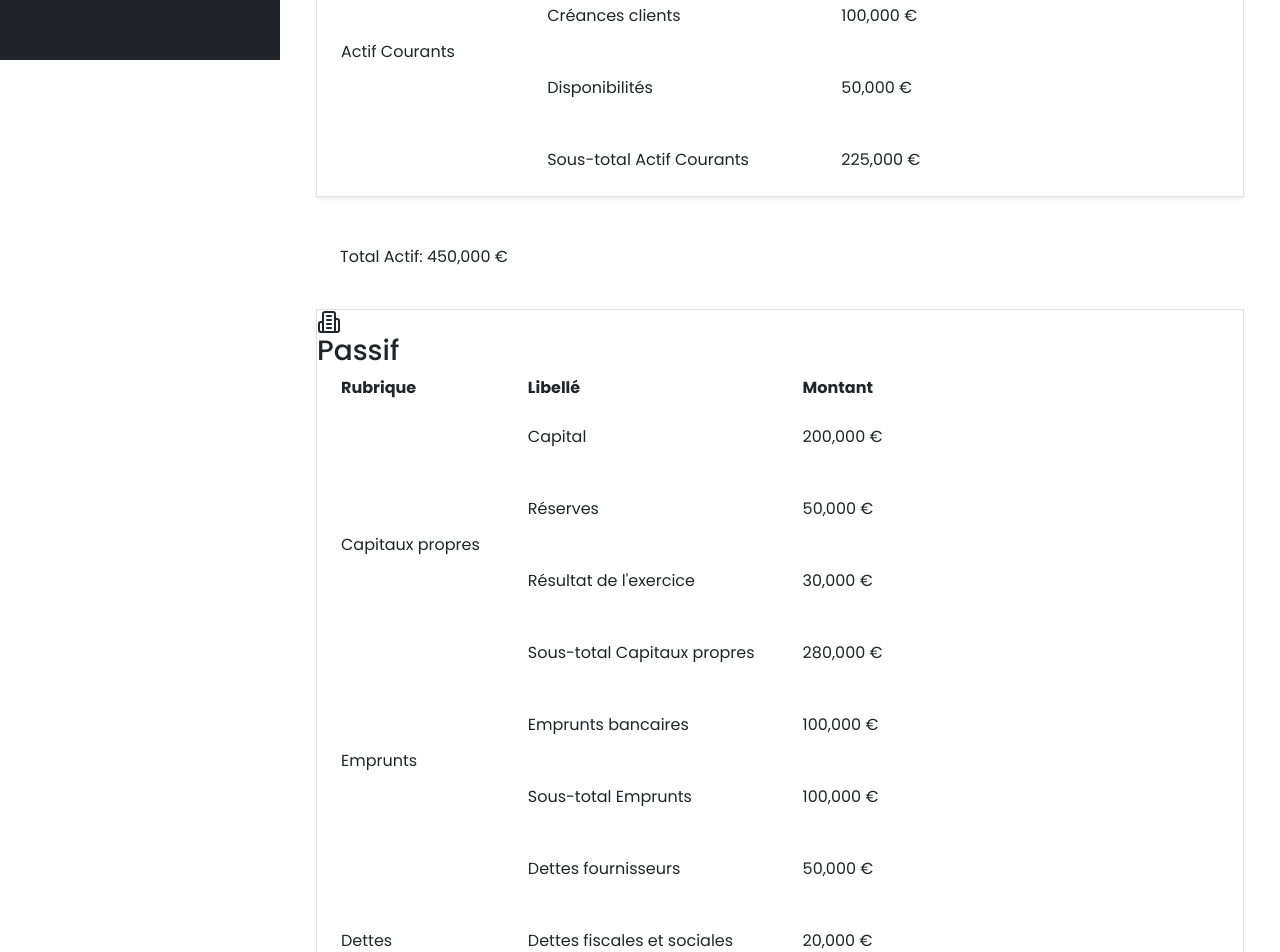
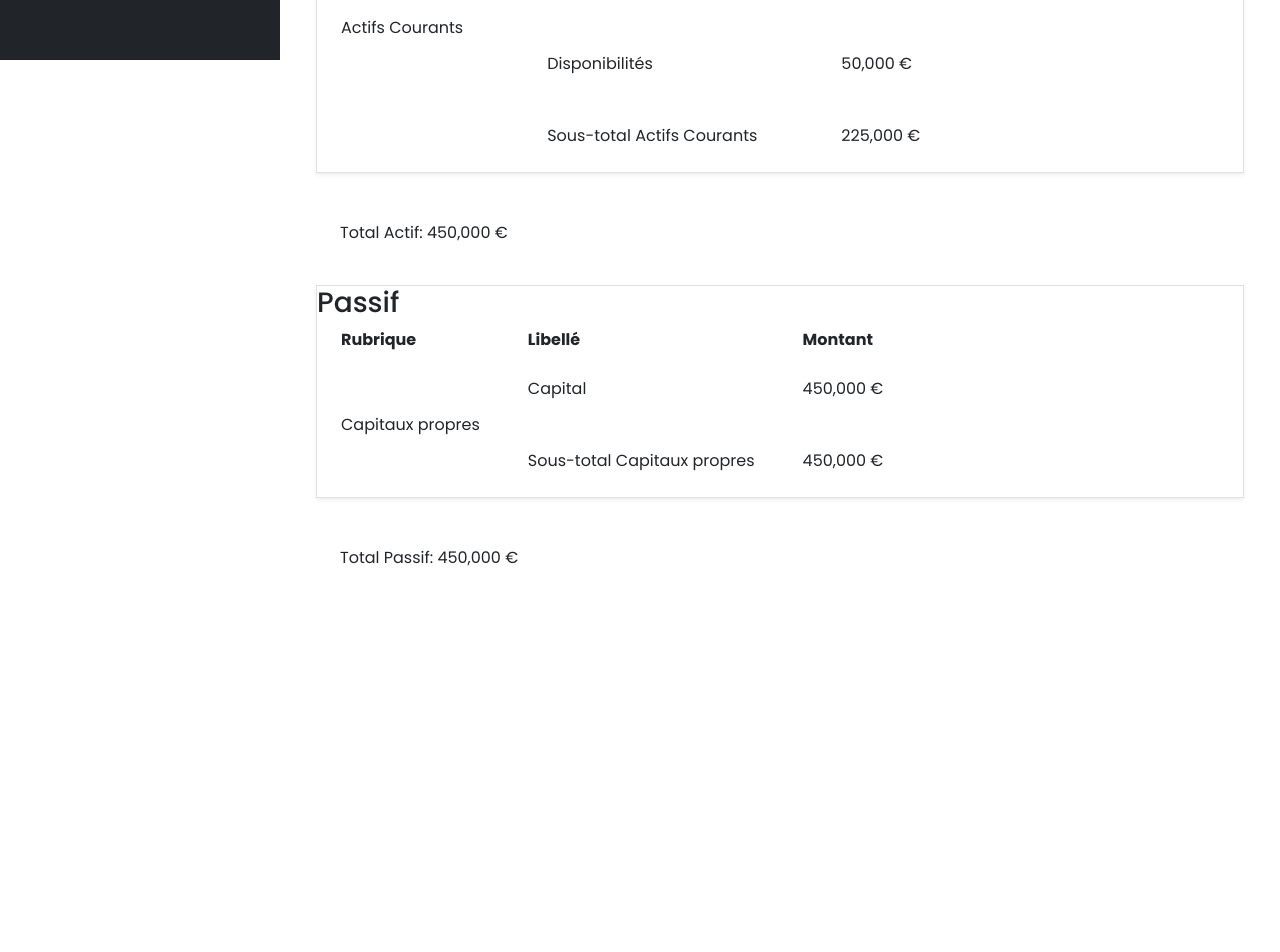
Before and after one commit to DIARY7/gestion_financier, a React (Vite) app: page /bilan in a window 1280 px wide. Shown: the part 740-1692 px from the top of the page. After the commit the page ends 1374 px from the top, so only its background shows below. Built offline with nearby package versions, Linux system fonts and the light colour scheme.

Commit message:
Integration de données de test dans Bilan

```diff
--- a/src/pages/Bilan.jsx
+++ b/src/pages/Bilan.jsx
@@ -4,68 +4,74 @@ import { Table, TableBody, TableCell, TableHead, TableHeader, TableRow } from "@
 import { Briefcase, Building2 } from 'lucide-react'
 import SearchBilan from '../composants/ui/form/SearchBilan'
 
-// Données fictives pour le bilan
-const bilanData = {
-  actif: [
+const categories = [
   {
-      titre: "Actifs Non Courants ",
-      items: [
-        { libelle: "Immobilisations incorporelles", montant: 50000 },
-        { libelle: "Immobilisations corporelles", montant: 150000 },
-        { libelle: "Immobilisations financières", montant: 25000 },
-      ]
+    nomCategorie: "Actif",
+    montant: 450000,
+    listeSousCategorie: [
+      {
+        nomSousCategorie: "Actifs Non Courants",
+        montant: 225000,
+        listeTypeRubrique: [
+          {
+            nomTypeRubrique: "Immobilisations incorporelles",
+            somme: 50000,
+            listeRubrique: [
+              { id: 116, libelle: "Autres impots et taxes", montant: 0.0 },
+              { id: 87, libelle: "Achats de materiels, equipements et travaux", montant: 0.0 },
+              { id: 71, libelle: "Ventes de produits intermediaires", montant: 0.0 },
+              { id: 68, libelle: "Associes, dividendes … payer", montant: 0.0 },
+            ],
           },
           {
-      titre: "Actif Courants ",
-      items: [
-
-        { libelle: "Stocks", montant: 75000 },
-        { libelle: "Créances clients", montant: 100000 },
-        { libelle: "Disponibilités", montant: 50000 },
-      ]
+            nomTypeRubrique: "Immobilisations corporelles",
+            somme: 150000,
+            listeRubrique: [
+              { id: 116, libelle: "Autres impots et taxes", montant: 0.0 },
+              { id: 87, libelle: "Achats de materiels, equipements et travaux", montant: 0.0 },
+              { id: 71, libelle: "Ventes de produits intermediaires", montant: 0.0 },
+              { id: 68, libelle: "Associes, dividendes … payer", montant: 0.0 },
+            ],
+          },
+          {
+            nomTypeRubrique: "Immobilisations financières",
+            somme: 25000,
+            listeRubrique: [
+              { id: 116, libelle: "Autres impots et taxes", montant: 0.0 },
+              { id: 87, libelle: "Achats de materiels, equipements et travaux", montant: 0.0 },
+              { id: 71, libelle: "Ventes de produits intermediaires", montant: 0.0 },
+              { id: 68, libelle: "Associes, dividendes … payer", montant: 0.0 },
+            ],
           },
         ],
-  passif: [
-    {
-      titre: "Capitaux propres",
-      items: [
-        { libelle: "Capital", montant: 200000 },
-        { libelle: "Réserves", montant: 50000 },
-        { libelle: "Résultat de l'exercice", montant: 30000 },
-      ]
       },
       {
-      titre: "Emprunts",
-      items: [
-        { libelle: "Emprunts bancaires", montant: 100000 },
-      ]
+        nomSousCategorie: "Actifs Courants",
+        montant: 225000,
+        listeTypeRubrique: [
+          {
+            nomTypeRubrique: "Stocks",
+            somme: 75000,
+            listeRubrique: [
+              { id: 116, libelle: "Autres impots et taxes", montant: 0.0 },
+              { id: 87, libelle: "Achats de materiels, equipements et travaux", montant: 0.0 },
+              { id: 71, libelle: "Ventes de produits intermediaires", montant: 0.0 },
+              { id: 68, libelle: "Associes, dividendes … payer", montant: 0.0 },
+            ],
           },
           {
-      titre: "Dettes",
-      items: [
-        { libelle: "Dettes fournisseurs", montant: 50000 },
-        { libelle: "Dettes fiscales et sociales", montant: 20000 },
-      ]
+            nomTypeRubrique: "Créances clients",
+            somme: 100000,
+            listeRubrique: [
+              { id: 116, libelle: "Autres impots et taxes", montant: 0.0 },
+              { id: 87, libelle: "Achats de materiels, equipements et travaux", montant: 0.0 },
+              { id: 71, libelle: "Ventes de produits intermediaires", montant: 0.0 },
+              { id: 68, libelle: "Associes, dividendes … payer", montant: 0.0 },
+            ],
           },
-  ]
-}
-
-/*
-  Data de Test
-*/
-
-const categories = [
           {
-    nomCategorie: "Capitaux propres et passifs",
-    montant: 0.0,
-    listeSousCategorie: [
-      {
-        nomSousCategorie: "Excedent brut d'exploitation",
-        montant: 0.0,
-        listeTypeRubrique: [
-          {
-            nomTypeRubrique: "Autres services exterieurs",
-            somme: 0.0,
+            nomTypeRubrique: "Disponibilités",
+            somme: 50000,
             listeRubrique: [
               { id: 116, libelle: "Autres impots et taxes", montant: 0.0 },
               { id: 87, libelle: "Achats de materiels, equipements et travaux", montant: 0.0 },
@@ -78,16 +84,16 @@ const categories = [
     ],
   },
   {
-    nomCategorie: "Actifs immobilisés",
-    montant: 0.0,
+    nomCategorie: "Passif",
+    montant: 450000,
     listeSousCategorie: [
       {
-        nomSousCategorie: "Immobilisations corporelles",
-        montant: 0.0,
+        nomSousCategorie: "Capitaux propres",
+        montant: 450000,
         listeTypeRubrique: [
           {
-            nomTypeRubrique: "Biens immobiliers",
-            somme: 0.0,
+            nomTypeRubrique: "Capital",
+            somme: 450000,
             listeRubrique: [
               { id: 201, libelle: "Terrains", montant: 0.0 },
               { id: 202, libelle: "Bâtiments", montant: 0.0 },
@@ -99,64 +105,18 @@ const categories = [
       },
     ],
   },
-  {
-    nomCategorie: "Produits d'exploitation",
-    montant: 0.0,
-    listeSousCategorie: [
-      {
-        nomSousCategorie: "Produits de vente",
-        montant: 0.0,
-        listeTypeRubrique: [
-          {
-            nomTypeRubrique: "Chiffre d'affaires",
-            somme: 0.0,
-            listeRubrique: [
-              { id: 301, libelle: "Ventes de marchandises", montant: 0.0 },
-              { id: 302, libelle: "Ventes de services", montant: 0.0 },
-              { id: 303, libelle: "Produits accessoires", montant: 0.0 },
-              { id: 304, libelle: "Autres produits", montant: 0.0 },
-            ],
-          },
-        ],
-      },
-    ],
-  },
-  {
-    nomCategorie: "Charges financières",
-    montant: 0.0,
-    listeSousCategorie: [
-      {
-        nomSousCategorie: "Frais financiers",
-        montant: 0.0,
-        listeTypeRubrique: [
-          {
-            nomTypeRubrique: "Charges d'intérêts",
-            somme: 0.0,
-            listeRubrique: [
-              { id: 401, libelle: "Intérêts bancaires", montant: 0.0 },
-              { id: 402, libelle: "Intérêts sur emprunts", montant: 0.0 },
-              { id: 403, libelle: "Pénalités", montant: 0.0 },
-              { id: 404, libelle: "Autres charges financières", montant: 0.0 },
-            ],
-          },
-        ],
-      },
-    ],
-  },
 ];
 
 // Composant pour afficher une colonne du bilan (Actif ou Passif)
-const BilanColumn = ({ data, title, icon }) => {
-  const total = data.reduce((sum, rubrique) =>
-    sum + rubrique.items.reduce((subSum, item) => subSum + item.montant, 0), 0)
+const BilanColumn = ({ categorie }) => {
+  const totalMontant = categorie.montant;
 
   return (
     <div className="flex flex-col h-full">
       <Card className="flex-grow">
         <CardHeader>
           <CardTitle className="flex items-center justify-center text-2xl font-semibold">
-            {icon}
-            <span className="ml-2">{title}</span>
+            {categorie.nomCategorie}
           </CardTitle>
         </CardHeader>
         <CardContent>
@@ -169,23 +129,25 @@ const BilanColumn = ({ data, title, icon }) => {
               </TableRow>
             </TableHeader>
             <TableBody>
-              {data.map((rubrique, rubriquIndex) => (
-                <React.Fragment key={rubriquIndex}>
-                  {rubrique.items.map((item, itemIndex) => (
-                    <TableRow key={`${rubriquIndex}-${itemIndex}`}>
-                      {itemIndex === 0 && (
-                        <TableCell rowSpan={rubrique.items.length + 1} className="font-medium">
-                          {rubrique.titre}
+              {categorie.listeSousCategorie.map((sousCategorie, sousCategorieIndex) => (
+                <React.Fragment key={sousCategorieIndex}>
+                  {sousCategorie.listeTypeRubrique.map((typeRubrique, typeRubriqueIndex) => (
+                    <TableRow key={`${sousCategorieIndex}-${typeRubriqueIndex}`}>
+                      {typeRubriqueIndex === 0 && (
+                        <TableCell rowSpan={sousCategorie.listeTypeRubrique.length + 1} className="font-medium">
+                          {sousCategorie.nomSousCategorie}
                         </TableCell>
                       )}
-                      <TableCell>{item.libelle}</TableCell>
-                      <TableCell className="text-right">{item.montant.toLocaleString()} €</TableCell>
+                      <TableCell>{typeRubrique.nomTypeRubrique}</TableCell>
+                      <TableCell className="text-right">
+                        {typeRubrique.somme.toLocaleString()} €
+                      </TableCell>
                     </TableRow>
                   ))}
                   <TableRow>
-                    <TableCell className="font-semibold">Sous-total {rubrique.titre}</TableCell>
+                    <TableCell className="font-semibold">Sous-total {sousCategorie.nomSousCategorie}</TableCell>
                     <TableCell className="text-right font-semibold">
-                      {rubrique.items.reduce((sum, item) => sum + item.montant, 0).toLocaleString()} €
+                      {sousCategorie.montant.toLocaleString()} €
                     </TableCell>
                   </TableRow>
                 </React.Fragment>
@@ -195,13 +157,14 @@ const BilanColumn = ({ data, title, icon }) => {
         </CardContent>
       </Card>
       <div className="mt-4 p-4 bg-gray-100 rounded-lg">
-        <p className="text-xl font-bold text-right">Total {title}: {total.toLocaleString()} €</p>
+        <p className="text-xl font-bold text-right">
+          Total {categorie.nomCategorie}: {totalMontant.toLocaleString()} €
+        </p>
       </div>
     </div>
-  )
-}
+  );
+};
 
-// Composant principal du bilan
 const Bilan = () => {
   return (
     <>
@@ -210,18 +173,15 @@ const Bilan = () => {
       <div className="container mx-auto p-4">
         <h1 className="text-3xl font-bold text-center mb-6">Bilan de l'entreprise</h1>
         <div className="flex flex-col md:flex-row gap-4 items-stretch">
-        <div className="flex-1">
-          <BilanColumn data={bilanData.actif} title="Actif" icon={<Briefcase className="w-6 h-6" />} />
+          {categories.map((categorie, categorieIndex) => (
+            <div key={categorieIndex} className="flex-1">
+              <BilanColumn categorie={categorie} />
             </div>
-        <div className="hidden md:block w-px bg-gray-300 self-stretch mx-2"></div>
-        <div className="flex-1">
-          <BilanColumn data={bilanData.passif} title="Passif" icon={<Building2 className="w-6 h-6" />} />
+          ))}
         </div>
       </div>
-    </div>
+    </>
+  );
+};
 
-    </>
-  )
-}
-
-export default Bilan
+export default Bilan;
```
Lines whose indentation alone changed are shown as unchanged.
